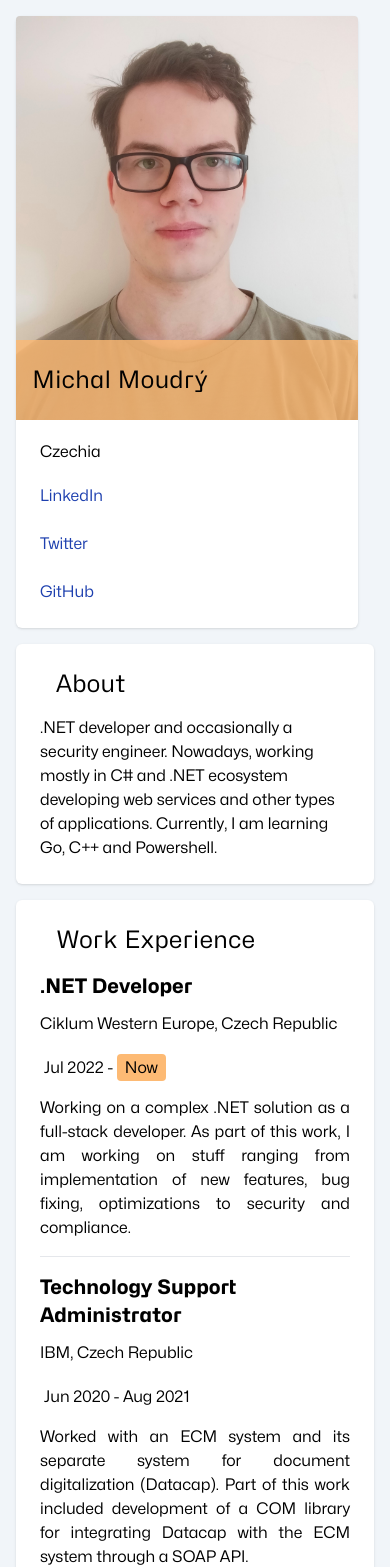
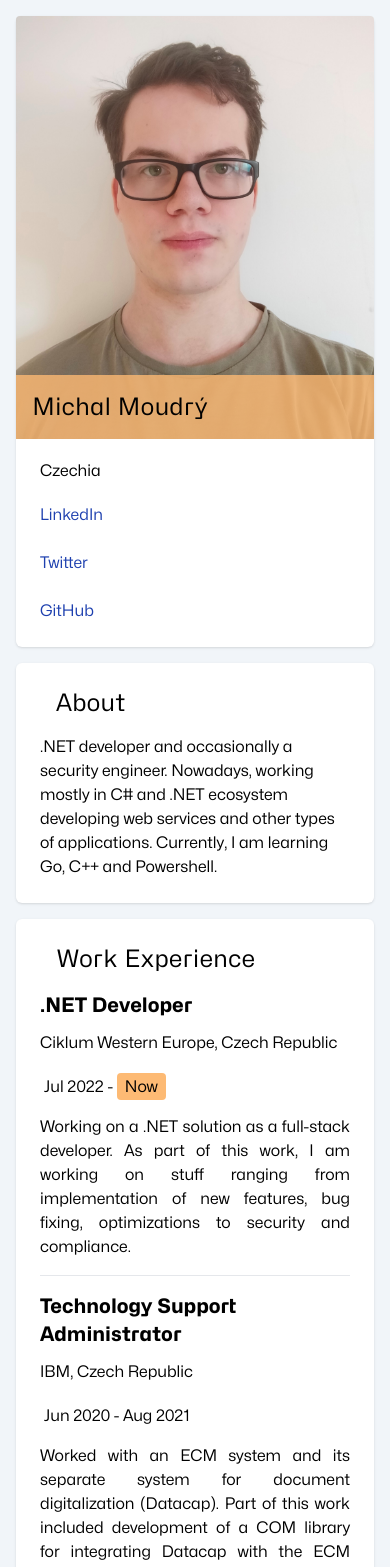
Before and after one commit to MichalMoudry/moudry, a SvelteKit app: page / in a window 390 px wide. Shown: the top 1567 px of the page. Built offline with nearby package versions, Linux system fonts and the light colour scheme; a web font is replaced by a local one.

Commit message:
Updated print version

```diff
--- a/package.json
+++ b/package.json
@@ -1,6 +1,6 @@
 {
   "name": "personal-site",
-  "version": "0.0.1",
+  "version": "1.0.0",
   "private": true,
   "scripts": {
     "dev": "vite dev",
--- a/src/app.css
+++ b/src/app.css
@@ -32,3 +32,17 @@ h3,
 .text-xl {
   font-family: 'Hubot Sans';
 }
+
+@media print {
+    body {
+        background-color: white;
+    }
+
+    #profile-information, footer {
+        display: none !important;
+    }
+
+    .card {
+        border: 1px solid black;
+    }
+}
--- a/src/lib/components/atoms/card.svelte
+++ b/src/lib/components/atoms/card.svelte
@@ -11,6 +11,6 @@
   const padding = hasPadding ? 'p-6' : ''
 </script>
 
-<div class="bg-white rounded-md {padding} shadow {classes}">
+<div class="card bg-white rounded-md {padding} shadow {classes}">
   <slot />
 </div>
--- a/src/lib/components/organisms/profile_information.svelte
+++ b/src/lib/components/organisms/profile_information.svelte
@@ -4,10 +4,11 @@
   import Link from '../atoms/link.svelte'
 </script>
 
+<div id="profile-information">
     <Card hasPadding={false}>
       <div class="relative">
         <img src="/profile-image.jpg" alt="Michal Moudrý" draggable="false" class="rounded-t" />
-    <h1 class="text-2xl bg-primary-300 bg-opacity-80 bottom-0 ps-4 py-6 absolute w-full">
+        <h1 class="text-2xl bg-primary-300 bg-opacity-80 bottom-0 ps-4 py-4 absolute w-full">
           Michal Moudrý
         </h1>
       </div>
@@ -36,3 +37,4 @@
         </div>
       </div>
     </Card>
+</div>
--- a/src/routes/+layout.svelte
+++ b/src/routes/+layout.svelte
@@ -10,7 +10,7 @@
       <ProfileInformation />
     </div>
 
-    <div class="w-full col-span-2 sm:col-span-1 md:col-span-3">
+    <div class="w-full col-span-1 sm:col-span-1 md:col-span-3">
       <slot />
     </div>
   </div>
--- a/src/routes/+page.svelte
+++ b/src/routes/+page.svelte
@@ -22,7 +22,7 @@
     name=".NET Developer"
     employer="Ciklum Western Europe, Czech Republic"
     startDate="Jul 2022"
-    description="Working on a complex .NET solution as a full-stack developer. As part of this work, I am working on stuff ranging from implementation of new features, bug fixing, optimizations to security and compliance."
+    description="Working on a .NET solution as a full-stack developer. As part of this work, I am working on stuff ranging from implementation of new features, bug fixing, optimizations to security and compliance."
   />
   <hr class="my-4" />
   <WorkExpListItem
```
Lines whose indentation alone changed are shown as unchanged.
